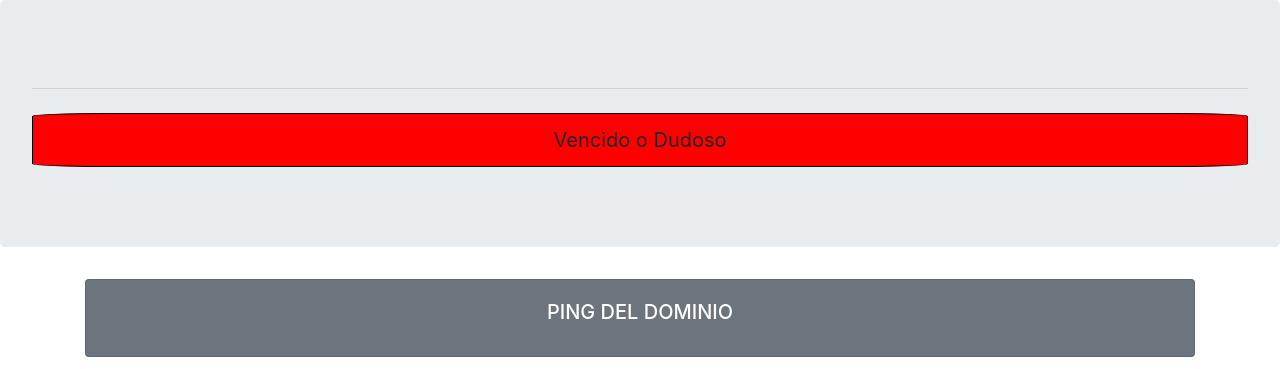
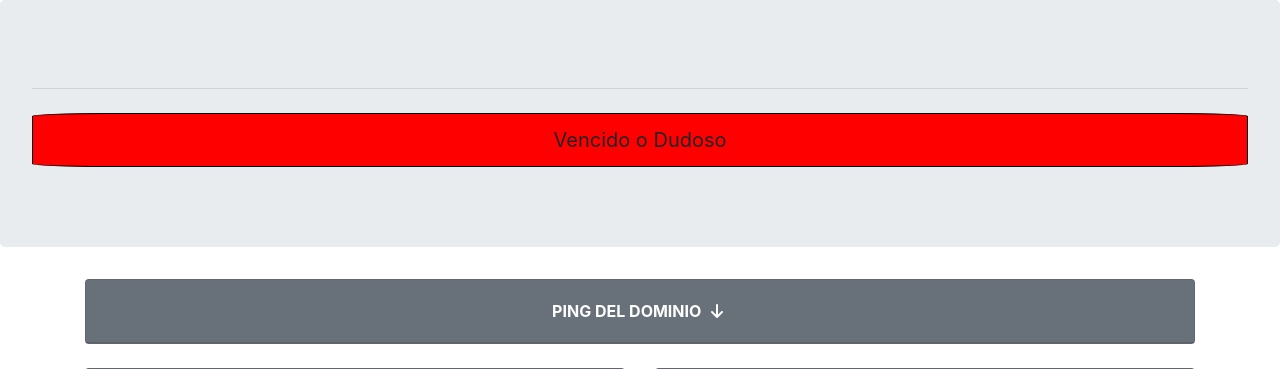
Before and after one commit to alexeipopov95/utility-console, a Django app: template helper/tools/templates/console_result.html in a window 1280 px wide. Shown: the top 369 px of the page. Run offline with Django 3.2, Linux system fonts and the light colour scheme; the template is opened without the code that fills it, so the values that code supplies are empty; some libraries are stand-ins or nearby versions.

Commit message:
updated new features for the ping section. now it has a collapse button

```diff
--- a/helper/templates/base.html
+++ b/helper/templates/base.html
@@ -38,6 +38,7 @@
     <!-- Option 1: jQuery and Bootstrap Bundle (includes Popper) -->
     <script src="https://code.jquery.com/jquery-3.5.1.slim.min.js"  crossorigin="anonymous"></script>
     <script src="https://cdn.jsdelivr.net/npm/bootstrap@4.5.3/dist/js/bootstrap.bundle.min.js" crossorigin="anonymous"></script>
+    <script src="https://kit.fontawesome.com/a076d05399.js"></script>
 
   </body>
 </html>
--- a/helper/tools/templates/console_result.html
+++ b/helper/tools/templates/console_result.html
@@ -37,13 +37,26 @@ Resultado
 <div class="container">
 
     <div class="grid">
-
-        <!--PING DOMINIO-->
         <div class="row">
             <div class="col">
+
+                <div id="accordion">
                     <div class="card bg-secondary text-center">
+                      <div class="card-header" id="headingOne">
+                        <h5 class="mb-0">
+                        <a class="btn collapsed"
+                                data-toggle="collapse"
+                                data-target="#collapseOne"
+                                aria-expanded="false"
+                                aria-controls="collapseOne"
+                                style="color: white; margin-right: 5px;"
+                                href="javascript:void(0);">
+                                <strong>PING DEL DOMINIO</strong> <i style="padding-left: 5px;" class="fas fa-arrow-down"></i>
+                        </a>
+                        </h5>
+                      </div>
+                      <div id="collapseOne" class="collapse" aria-labelledby="headingOne" data-parent="#accordion">
                         <div class="card-body">
-                      <h5 class="card-title" style="color: white;">PING DEL DOMINIO</h5>
                             <ul class="list-group">
                                 {% for ping in domainInfo.domain_ping %}
                                 <li class="list-group-item">{{ping}}</li>
@@ -52,17 +65,24 @@ Resultado
                         </div>
                       </div>
                     </div>
-        </div>
-
-        <br>
 
                     {% if domainInfo.ping_mail %}
-        <!--PING MAIL DOMINIO-->
-        <div class="row">
-            <div class="col">
                     <div class="card bg-secondary text-center">
+                      <div class="card-header" id="headingTwo">
+                        <h5 class="mb-0">
+                        <a class="btn collapsed"
+                                data-toggle="collapse"
+                                data-target="#collapseTwo"
+                                aria-expanded="false"
+                                aria-controls="collapseTwo"
+                                style="color: white;"
+                                href="javascript:void(0);">
+                                <strong>PING MAIL DEL DOMINIO</strong> <i style="padding-left: 5px;" class="fas fa-arrow-down"></i>
+                        </a>
+                        </h5>
+                      </div>
+                      <div id="collapseTwo" class="collapse" aria-labelledby="headingTwo" data-parent="#accordion">
                         <div class="card-body">
-                      <h5 class="card-title" style="color: white;">PING MAIL DEL DOMINIO</h5>
                             <ul class="list-group">
                                 {% for ping in domainInfo.ping_mail %}
                                 <li class="list-group-item">{{ping}}</li>
@@ -71,18 +91,25 @@ Resultado
                         </div>
                       </div>
                     </div>
-        </div>
-
-        <br>
                     {% endif %}
 
                     {% if domainInfo.subdomain_ping %}
-        <!--PING SUBDOMINIO-->
-        <div class="row">
-            <div class="col">
                     <div class="card bg-secondary text-center">
+                      <div class="card-header" id="headingThree">
+                        <h5 class="mb-0">
+                        <a class="btn collapsed"
+                                data-toggle="collapse"
+                                data-target="#collapseThree"
+                                aria-expanded="false"
+                                aria-controls="collapseThree"
+                                style="color: white;"
+                                href="javascript:void(0);">
+                                <strong>PING DEL SUBDOMINIO</strong> <i style="padding-left: 5px;" class="fas fa-arrow-down"></i>
+                        </a>
+                        </h5>
+                      </div>
+                      <div id="collapseThree" class="collapse" aria-labelledby="headingThree" data-parent="#accordion">
                         <div class="card-body">
-                      <h5 class="card-title" style="color: white;">PING DEL SUBDOMINIO</h5>
                             <ul class="list-group">
                                 {% for ping in domainInfo.subdomain_ping %}
                                 <li class="list-group-item">{{ping}}</li>
@@ -91,11 +118,13 @@ Resultado
                         </div>
                       </div>
                     </div>
+                    {% endif %}
+
+                  </div>
+            </div>
         </div>
 
           <br>
-        {% endif %}
-
         <div class="row">
             <!--DNS-->
             <div class="col">
--- a/helper/tools/utils/discoverer.py
+++ b/helper/tools/utils/discoverer.py
@@ -124,6 +124,7 @@ class DomainDiscover(UtilsService):
                 command = subprocess.check_output(['ping', param, '4', "mail.%s" % domain])
 
             result  = "".join(command).split('\n')
+            result.pop(0)
             result.pop(-1)
             result.pop(-1)
             result.pop(-3)
```
Also changed, not shown: helper/static/img/arrow_down.svg (added). Lines whose indentation alone changed are shown as unchanged.
